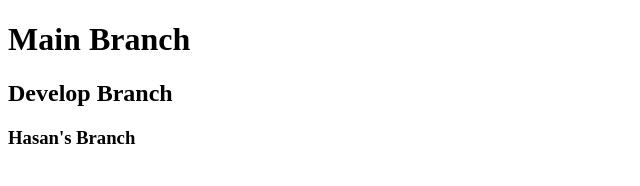
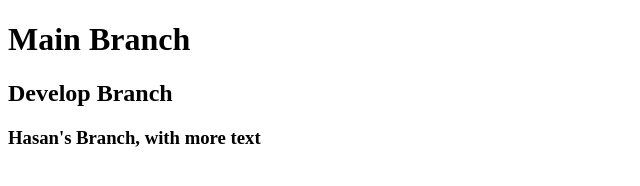
Before and after one commit to mburrow303/06_ChatServer, a plain HTML site: page index.html in a window 1280 px wide. Shown: the whole page, without its empty margins (0-640 px from the left). Drawn offline with Linux system fonts and the light colour scheme.

Commit message:
added more text

```diff
--- a/index.html
+++ b/index.html
@@ -9,7 +9,7 @@
 
   <h1>Main Branch</h1>
   <h2>Develop Branch</h2>
-  <h3>Hasan's Branch</h3>
+  <h3>Hasan's Branch, with more text</h3>
 
 </body>
 </html>
```
